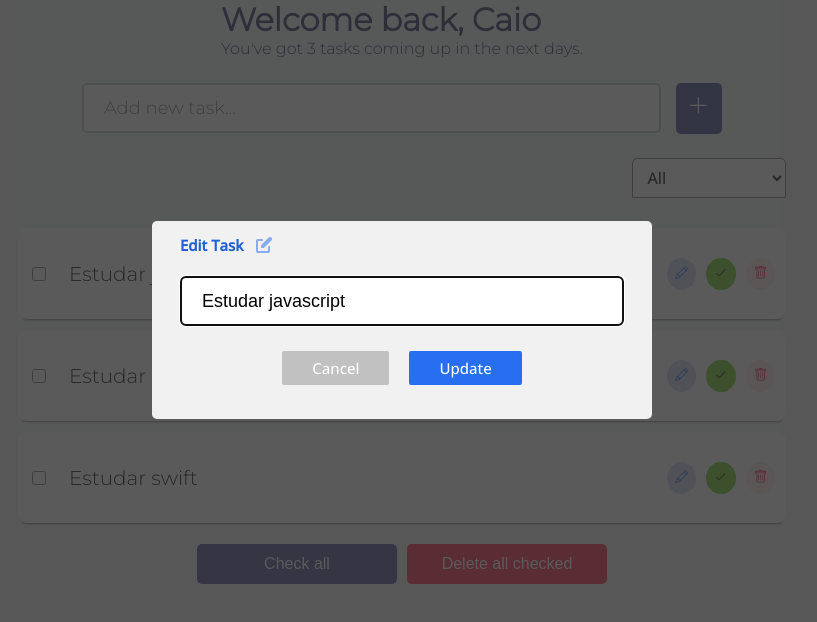
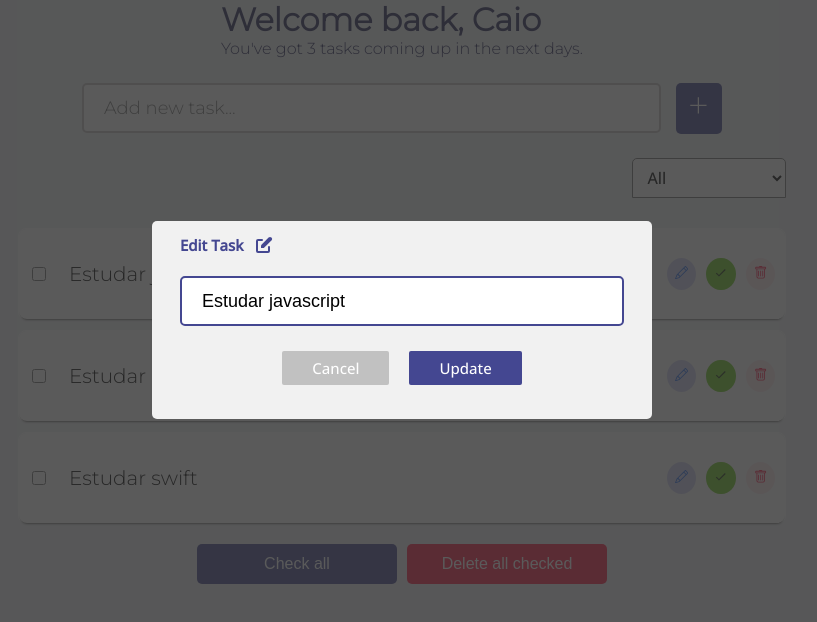
Before and after one commit to devcaiofelipe/todo-list-frontend, a React (Create React App) app: page /home in a window 1280 px wide. Both pictures are taken after a click on the button 919 px from the left and 273 px from the top of the page. Shown: the top 622 px of the page, without its empty margins (238-1055 px from the left). Built offline with nearby package versions, Linux system fonts and the light colour scheme.

Commit message:
feat: some css improves

```diff
--- a/src/components/UpdateModal/styles.css
+++ b/src/components/UpdateModal/styles.css
@@ -78,16 +78,16 @@
 .modal-icon-update {
   height: 20px;
   width: 20px;
-  color: #86acf1;
+  color: #444791;
   margin-left: 10px;
 }
 
 .update {
-  background-color: #286ef1;
+  background-color: #444791;
 }
 
 .update:hover {
-  background-color: #082f77;
+  background-color: #444791;
 }
 
 
@@ -96,7 +96,7 @@
 }
 
 .modal-header h2 {
-  color: #2160d4;
+  color: #444791;
 }
 
 .task-update-input {
@@ -104,8 +104,13 @@
   height: 50px;
   font-size: 18px;
   border-style: solid;
-  border-color: rgba(192, 190, 190, 0.904);
-  border-width: 2 px;
+  border-color: #444791;
+  border-width: 2px;
   text-indent: 20px;
   border-radius: 5px;
 }
+
+.task-update-input:focus {
+  outline: none;
+  border: 2px solid #444791;
+}
```
